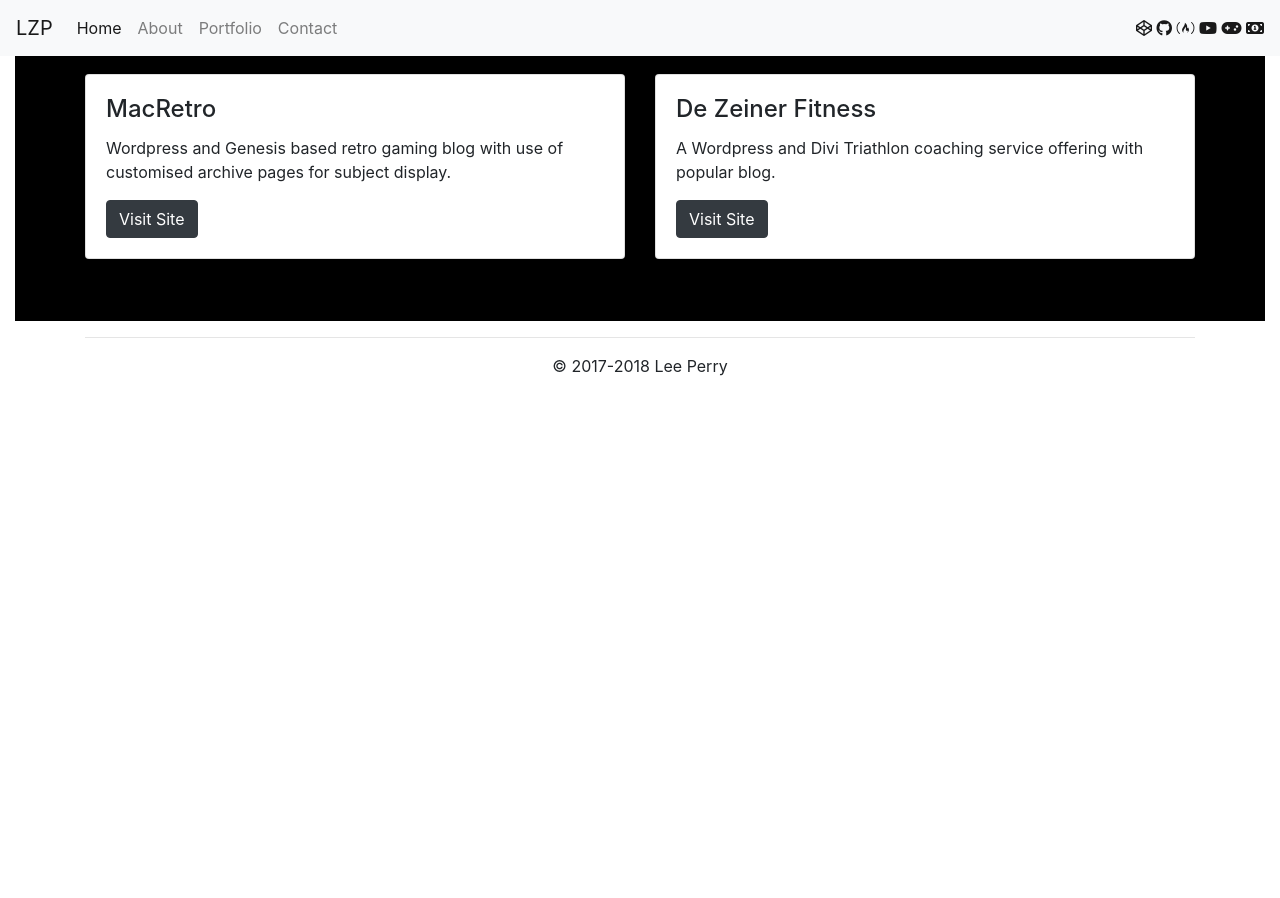
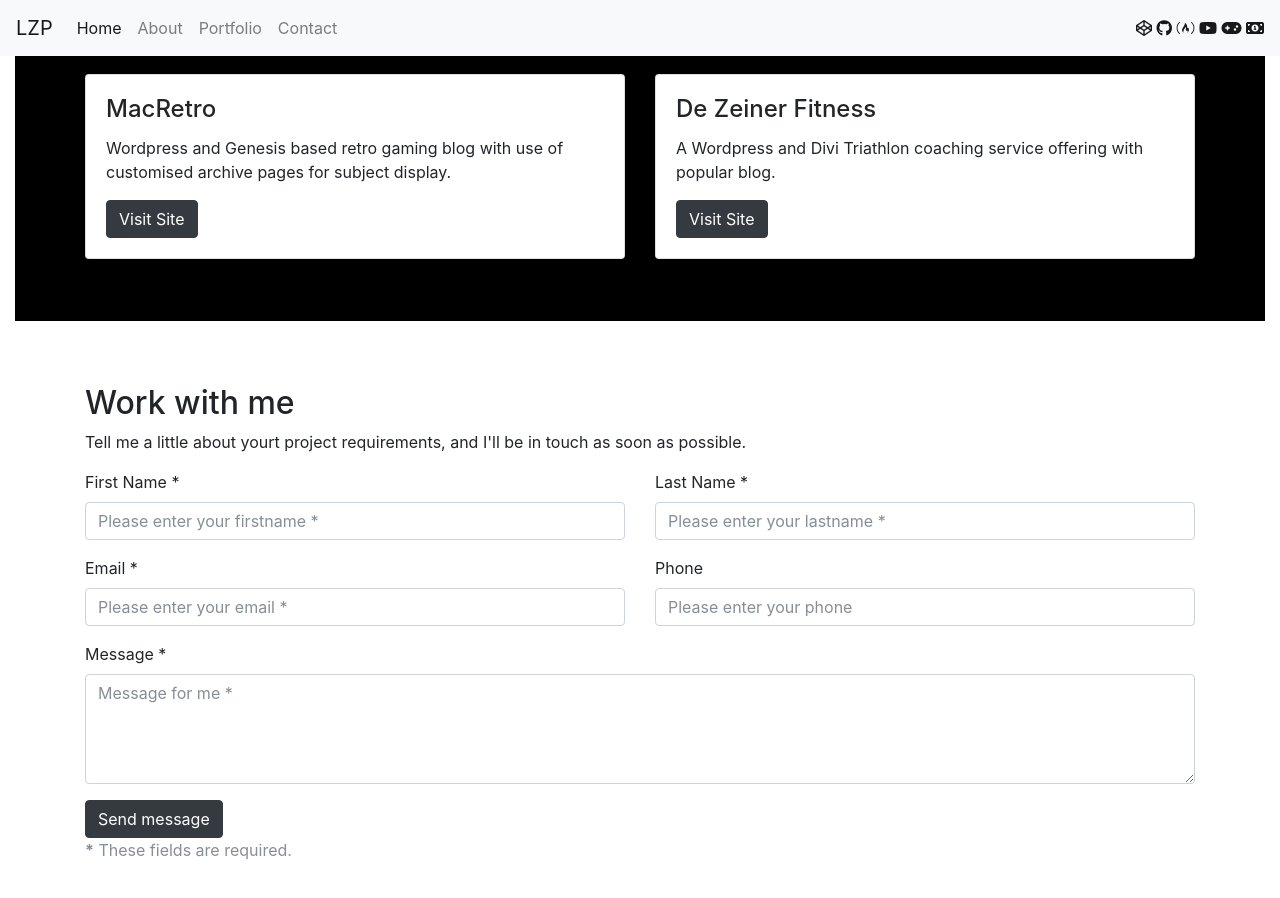
Before and after one commit to lee-perry/lee-perry.github.io, a Jekyll site: the page built from index.html, in a window 1280 px wide and 900 px high, scrolled down 1364 px. Built offline with Jekyll 4.4.1, drawn with Linux system fonts in a browser that asks for light colours; nearby versions of some CDN libraries; before the commit the page ends 1742 px from its top, so only the background shows below that.

Commit message:
Update front.html

```diff
--- a/_layouts/front.html
+++ b/_layouts/front.html
@@ -123,3 +123,63 @@ layout: default
 </div>
 </div>
 </div>
+<div class="container" style="background-color: white; padding-top: 5%; padding-bottom: 5%">
+  <h2>Work with me</h2>
+  <p>Tell me a little about yourt project requirements, and I'll be in touch as soon as possible.</p>
+
+  <form id="contact-form" method="post" action="https://formspree.io/lzperry@icloud.com" role="form">
+    <div class="messages"></div>
+    <div class="controls">
+        <div class="row">
+            <div class="col-md-6">
+                <div class="form-group">
+                    <label for="form_name">First Name *</label>
+                    <input id="form_name" type="text" name="name" class="form-control" placeholder="Please enter your firstname *" required="required" data-error="Firstname is required.">
+                    <div class="help-block with-errors"></div>
+                </div>
+            </div>
+            <div class="col-md-6">
+                <div class="form-group">
+                    <label for="form_lastname">Last Name *</label>
+                    <input id="form_lastname" type="text" name="surname" class="form-control" placeholder="Please enter your lastname *" required="required" data-error="Lastname is required.">
+                    <div class="help-block with-errors"></div>
+                </div>
+            </div>
+        </div>
+        <div class="row">
+            <div class="col-md-6">
+                <div class="form-group">
+                    <label for="form_email">Email *</label>
+                    <input id="form_email" type="email" name="email" class="form-control" placeholder="Please enter your email *" required="required" data-error="Valid email is required.">
+                    <div class="help-block with-errors"></div>
+                </div>
+            </div>
+            <div class="col-md-6">
+                <div class="form-group">
+                    <label for="form_phone">Phone</label>
+                    <input id="form_phone" type="tel" name="phone" class="form-control" placeholder="Please enter your phone">
+                    <div class="help-block with-errors"></div>
+                </div>
+            </div>
+        </div>
+        <div class="row">
+            <div class="col-md-12">
+                <div class="form-group">
+                    <label for="form_message">Message *</label>
+                    <textarea id="form_message" name="message" class="form-control" placeholder="Message for me *" rows="4" required="required" data-error="Please,leave us a message."></textarea>
+                    <div class="help-block with-errors"></div>
+                </div>
+            </div>
+            <div class="col-md-12">
+                <input type="submit" class="btn btn-dark btn-send" value="Send message">
+            </div>
+        </div>
+        <div class="row">
+            <div class="col-md-12">
+                <p class="text-muted"><strong>*</strong> These fields are required.</p>
+            </div>
+        </div>
+    </div>
+</form>
+
+</div>
```
